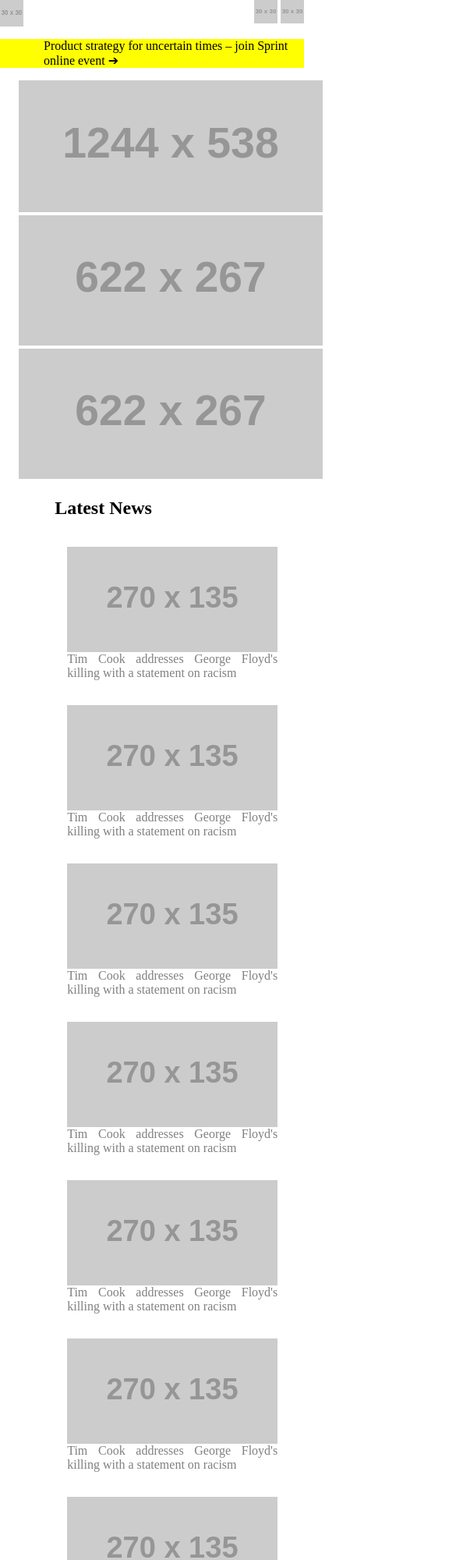
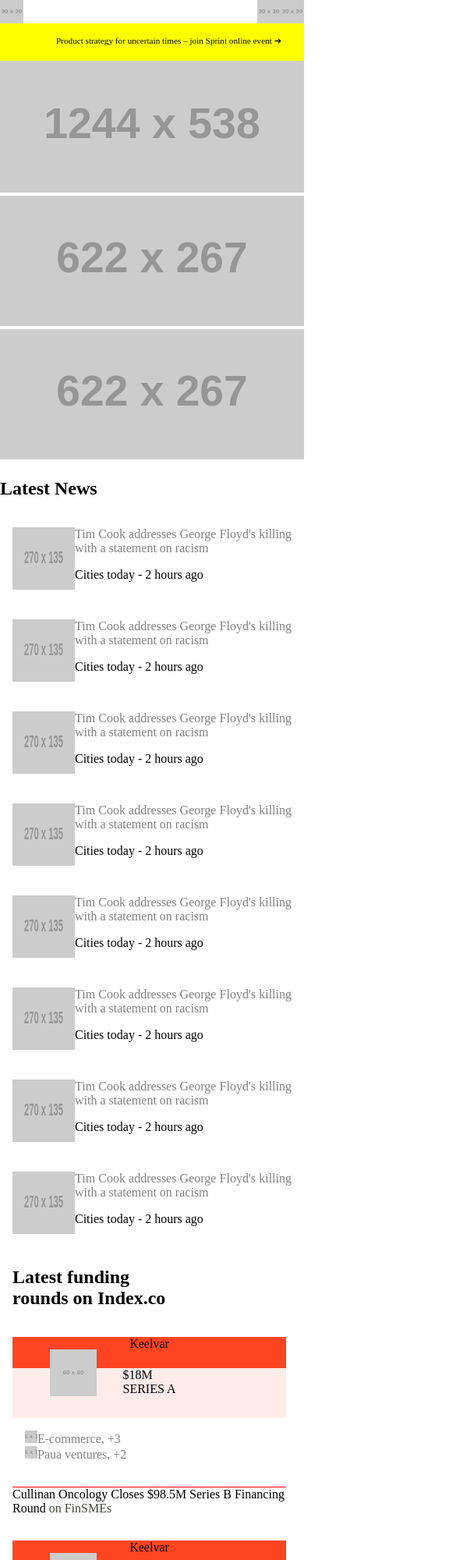
Before and after one commit to abredi/thenextweb, a website: page index.html in a window 390 px wide. Shown: the top 2000 px of the page at 78% size, 585 px wide, since content can reach past the window. Drawn offline with Linux system fonts and the light colour scheme; placeholder pictures from the web are drawn by us.

Commit message:
made page more responsive

```diff
--- a/assets/css/desktop.css
+++ b/assets/css/desktop.css
@@ -2,10 +2,12 @@
   /**
     * This block is specifically for desktop only codes
   */
-.white-nav-mobile {
+.menu-icon,
+.logo-mobile{
   display: none;
 }
 
-
-
+.white-nav-mobile {
+  justify-content: flex-end;
 }
+}
--- a/assets/css/main.css
+++ b/assets/css/main.css
@@ -3,6 +3,10 @@
 */
 
 body {
+  margin: 0;
+}
+
+.yellow-nav p {
   margin: 0;
 }
 
@@ -21,7 +25,7 @@ body {
   background-color: #ffebe8;
 }
 
-.black-nav{
+.black-nav {
   display: flex;
   width: 100%;
   height: 2rem;
@@ -51,17 +55,26 @@ body {
   justify-content: flex-end;
 }
 
+.white-nav {
+  flex-direction: row;
+  width: 100%;
+}
+
 .white-nav ul {
-  width: 30%;
+  width: 80%;
   list-style: none;
-  justify-content: space-around;
-  margin: 0.50rem;
+  flex-wrap: nowrap;
 }
 
 .white-nav-mobile {
   flex-direction: row;
-  width: 100%;
-  justify-content: space-between;
+  width: 20%;
+}
+
+.white-nav li{
+  padding: 0.10rem 0.50rem 0.10rem;
+  height: 0.5rem;
+  margin: 0;
 }
 
 a {
@@ -85,7 +98,6 @@ a {
 
 .main-article {
   grid-row:1/-1;
-  /* margin-right: 0.5rem; */
 }
 
 .second-article {
@@ -118,6 +130,10 @@ a {
   padding: 1rem;
 }
 
+.text {
+  flex-direction: column;
+}
+
 .latest-funding-container {
     flex-direction: row;
     width: 64%;
@@ -143,10 +159,14 @@ a {
 }
 
 .icons-text {
-  flex-direction: row;
+  flex-direction: column;
   height: auto;
   width: 15rem;
   margin: 0;
+
+}
+.icons-text p{
+  border-top: 1px solid red;
 }
 
 .icons-text ul {
@@ -154,9 +174,8 @@ a {
   margin: 0;
   padding: 1rem;
   list-style: none;
-  border-bottom: 1px solid red;
 }
 
-@media screen and (min-width: 215px) and (max-width: 767px) {
-
-  }
+span {
+  color:#3f4736;
+}
--- a/assets/css/mobile.css
+++ b/assets/css/mobile.css
@@ -7,12 +7,72 @@
       display: flex;
       flex-direction: column;
       width: 100%;
+      margin: 0;
     }
+
     .cover img {
       max-width: 100%;
     }
+
     .black-nav,
-    .white-nav {
+    .white-menu  {
       display: none;
     }
-}
+
+    .yellow-nav {
+      font-size: 0.7rem;
+      height: 3rem;
+      align-items: center;
+    }
+
+    .yellow-nav p {
+      padding: 1rem;
+    }
+
+    .latest-news {
+      align-items:flex-start;
+      width: 100%;
+    }
+    .news-content {
+      width: 100%;
+    }
+
+    .news-content img{
+      height: 5rem;
+      width: 5rem;
+    }
+
+    .news1 {
+      width: 100%;
+      flex-direction: row;
+    }
+
+    .latest-funding {
+      align-items: flex-start;
+      width: 90%;
+      margin-left:1rem;
+    }
+
+    .latest-funding-container
+    {
+      flex-direction: column;
+      width: 100%;
+    }
+
+    .funding-info {
+      width: 100%;
+    }
+
+    .icons-text {
+      width: 100%;
+    }
+
+    .logo {
+      margin-left: 3rem;
+    }
+
+    .white-nav-mobile {
+      width: 100%;
+      justify-content: space-between;
+    }
+  }
--- a/assets/css/tablet.css
+++ b/assets/css/tablet.css
@@ -1,12 +1,37 @@
-@media screen and (min-width: 768px) and (max-width: 1114px) {
+@media screen and (min-width: 1024px) and (max-width: 1366px) {
   /**
     * This block is specifically for tablet only codes
   */
+.menu-icon,
+.logo-mobile {
+  display: none;
+}
+.white-nav-mobile {
+  justify-content: flex-end;
+}
 
+.cover {
 
+}
 
+.latest-news,
+.latest-funding {
+  width: 100%;
+  align-items: flex-start;
+  margin-left: 1rem;
+}
+.latest-funding-container {
+  width: 100%;
+  justify-content:space-between;
+}
 
+.news-content {
+  width: 100%;
+}
 
+.news1 {
+  width: 13rem;
+}
 
 
 
--- a/index.html
+++ b/index.html
@@ -28,8 +28,8 @@
     <li><a href="#">Contact</a></li>
   </ul>
   </div>
-  <div class="white-nav">
-    <ul class="flex">
+  <div class="white-nav flex">
+    <ul class="white-menu flex">
       <li><a href="#">LATEST</a></li>
       <li><a href="#">HARD FORK</a></li>
       <li><a href="#">PLUGGED</a></li>
@@ -37,17 +37,18 @@
       <li><a href="#">GROUTH QUARTERS</a></li>
       <li><a href="#">NEUTRAL</a></li>
     </ul>
-  </div>
   <div class="white-nav-mobile flex">
     <img class="logo-mobile" src="https://via.placeholder.com/30x30" alt="TNW logo">
-    <div class="icons-mobile">
-    <img src="https://via.placeholder.com/30x30" alt="Search icon">
-    <img src="https://via.placeholder.com/30x30" alt="manu">
+    <div class="right-icons flex">
+    <img class="search-icon" src="https://via.placeholder.com/30x30" alt="Search icon">
+    <img class="menu-icon" src="https://via.placeholder.com/30x30" alt="manu">
+    </div>
   </div>
-  </div>
+</div>
   <div class="yellow-nav">
     <p>Product strategy for uncertain times – join Sprint online event ➔</p>
   </div>
+</nav>
   <div class="cover grid">
     <div class="main-article">
       <img src="https://via.placeholder.com/1244x538" alt="main article">
@@ -62,35 +63,59 @@
     <div class="news-content flex">
     <div class="news1 flex">
     <img src="https://via.placeholder.com/270x135" alt="article">
+    <div class="text flex">
     <figcaption><a href="#">Tim Cook addresses George Floyd's killing with a statement on racism</a></figcaption>
+    <p>Cities today - 2 hours ago</p>
+  </div>
     </div>
     <div class="news1 flex">
     <img src="https://via.placeholder.com/270x135" alt="article">
+    <div class="text flex">
     <figcaption><a href="#">Tim Cook addresses George Floyd's killing with a statement on racism</a></figcaption>
+    <p>Cities today - 2 hours ago</p>
+  </div>
     </div>
     <div class="news1 flex">
     <img src="https://via.placeholder.com/270x135" alt="article">
+    <div class="text flex">
     <figcaption><a href="#">Tim Cook addresses George Floyd's killing with a statement on racism</a></figcaption>
+    <p>Cities today - 2 hours ago</p>
+  </div>
     </div>
     <div class="news1 flex">
     <img src="https://via.placeholder.com/270x135" alt="article">
+    <div class="text flex">
     <figcaption><a href="#">Tim Cook addresses George Floyd's killing with a statement on racism</a></figcaption>
+    <p>Cities today - 2 hours ago</p>
+  </div>
     </div>
     <div class="news1 flex">
     <img src="https://via.placeholder.com/270x135" alt="article">
+    <div class="text flex">
     <figcaption><a href="#">Tim Cook addresses George Floyd's killing with a statement on racism</a></figcaption>
+    <p>Cities today - 2 hours ago</p>
+  </div>
     </div>
     <div class="news1 flex">
     <img src="https://via.placeholder.com/270x135" alt="article">
+    <div class="text flex">
     <figcaption><a href="#">Tim Cook addresses George Floyd's killing with a statement on racism</a></figcaption>
+    <p>Cities today - 2 hours ago</p>
+  </div>
     </div>
     <div class="news1 flex">
     <img src="https://via.placeholder.com/270x135" alt="article">
+    <div class="text flex">
     <figcaption><a href="#">Tim Cook addresses George Floyd's killing with a statement on racism</a></figcaption>
+    <p>Cities today - 2 hours ago</p>
+  </div>
     </div>
     <div class="news1 flex">
     <img src="https://via.placeholder.com/270x135" alt="article">
+    <div class="text flex">
     <figcaption><a href="#">Tim Cook addresses George Floyd's killing with a statement on racism</a></figcaption>
+    <p>Cities today - 2 hours ago</p>
+  </div>
     </div>
     </div>
   </section>
@@ -106,6 +131,7 @@
             <li><a href="#"><img src="https://via.placeholder.com/16x16" alt="">E-commerce, +3</a></li>
             <li><a href="#"><img src="https://via.placeholder.com/16x16" alt="">Paua ventures, +2</a></li>
           </ul>
+            <p>Cullinan Oncology Closes $98.5M Series B Financing Round <span>on FinSMEs</span></p>
         </div>
       </div>
       <div class="latest-article1">
@@ -117,6 +143,7 @@
             <li><a href="#"><img src="https://via.placeholder.com/16x16" alt="">E-commerce, +3</a></li>
             <li><a href="#"><img src="https://via.placeholder.com/16x16" alt="">Paua ventures, +2</a></li>
           </ul>
+            <p>Cullinan Oncology Closes $98.5M Series B Financing Round <span>on FinSMEs</span></p>
         </div>
       </div>
       <div class="latest-article1">
@@ -128,6 +155,7 @@
             <li><a href="#"><img src="https://via.placeholder.com/16x16" alt="">E-commerce, +3</a></li>
             <li><a href="#"><img src="https://via.placeholder.com/16x16" alt="">Paua ventures, +2</a></li>
           </ul>
+            <p>Cullinan Oncology Closes $98.5M Series B Financing Round <span>on FinSMEs</span></p>
         </div>
       </div>
       <div class="latest-article1">
@@ -139,6 +167,7 @@
             <li><a href="#"><img src="https://via.placeholder.com/16x16" alt="">E-commerce, +3</a></li>
             <li><a href="#"><img src="https://via.placeholder.com/16x16" alt="">Paua ventures, +2</a></li>
           </ul>
+          <p>Cullinan Oncology Closes $98.5M Series B Financing Round <span>on FinSMEs</span></p>
         </div>
       </div>
     </div>
```
